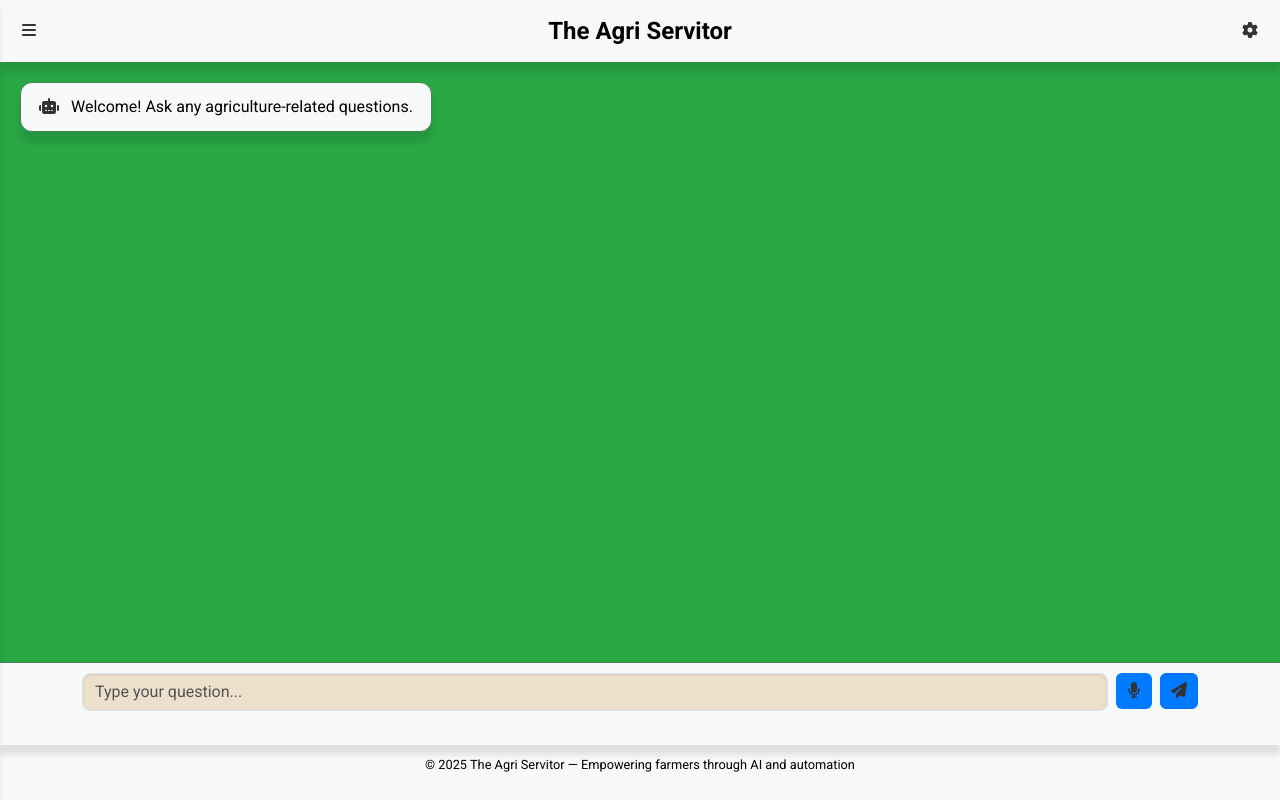
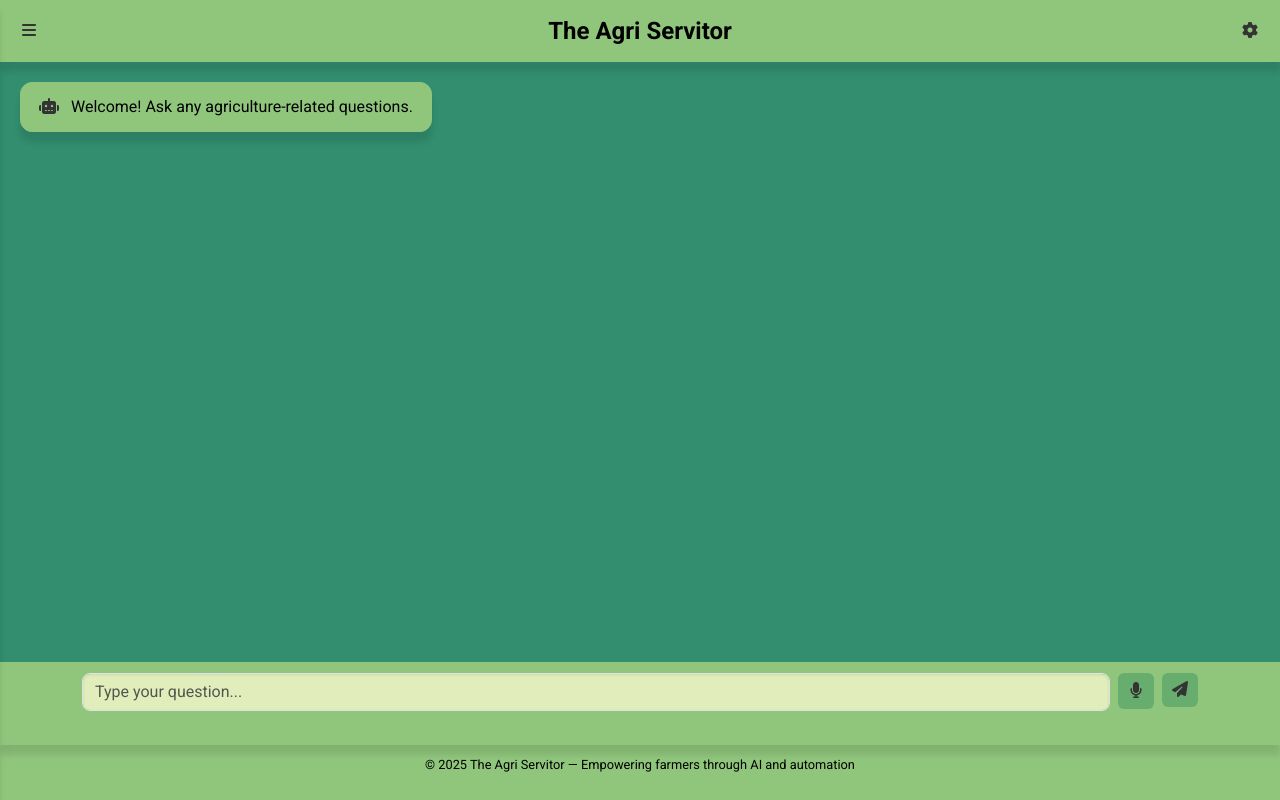
Before and after one commit to Risbletwins/agri-bot, a Flask app: page /chat in a window 1280 px wide. Run offline with Flask 3, Linux system fonts and the light colour scheme.

Commit message:
changing the frontend a bit

```diff
--- a/templates/chat.html
+++ b/templates/chat.html
@@ -13,22 +13,22 @@
     <link href="https://fonts.googleapis.com/css2?family=Noto+Sans+Bengali:wght@400;500;700&display=swap" rel="stylesheet">
     <style>
         :root {
-            --primary-color: #468154; /* Green for light mode */
-            --secondary-color: #f8f9fa; /* Light gray */
-            --bg-color: #28a745; /* White */
+            --primary-color: #90C67C; /* Green for light mode */
+            --secondary-color: #90C67C; /* Light gray */
+            --bg-color: #328E6E; /* White */
             --text-color: #000000; /* Black */
             --icon-color: #333333;
-            --accent-color: #007bff;
+            --accent-color: #67AE6E;
             --shadow: 0 10px 6px rgba(0, 0, 0, 0.1);
         }
 
         body.dark-mode {
-            --primary-color: #478a1d; /* Dark gray */
-            --secondary-color: #286813; /* Blackish */
-            --bg-color: #3C3D37;
-            --text-color: #181C14; /* White */
+            --primary-color: #1A2A80; /* Dark gray */
+            --secondary-color: #1A2A80; /* Blackish */
+            --bg-color: #3B38A0;
+            --text-color: #ffffff; /* White */
             --icon-color: #ECDFCC;
-            --accent-color: #1F7D53;
+            --accent-color: #7A85C1;
             --shadow: 0 4px 6px rgba(0, 0, 0, 0.3);
         }
 
@@ -299,12 +299,13 @@
           padding-left: 10px;
           padding-right:10px;
           background-color:var(--accent-color);
+          border: none;
         }
         #question-input{
-          background-color: #ECDFCC;
+          background-color: #E1EEBC;
         }
         #lang-select{
-          background-color: #ECDFCC;
+          background-color: #E1EEBC;
         }
 
     </style>
```
Also changed, not shown: 1 other file.
